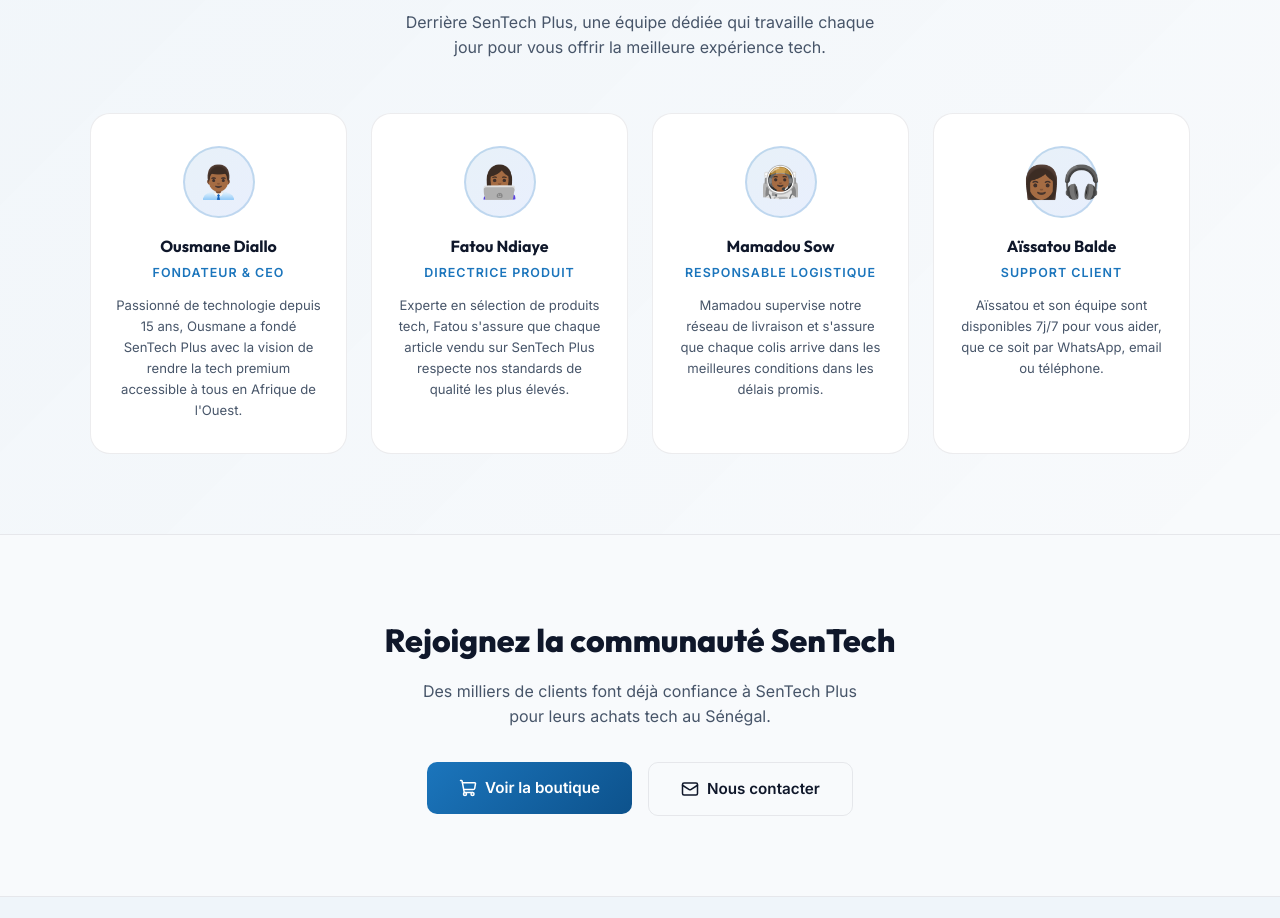
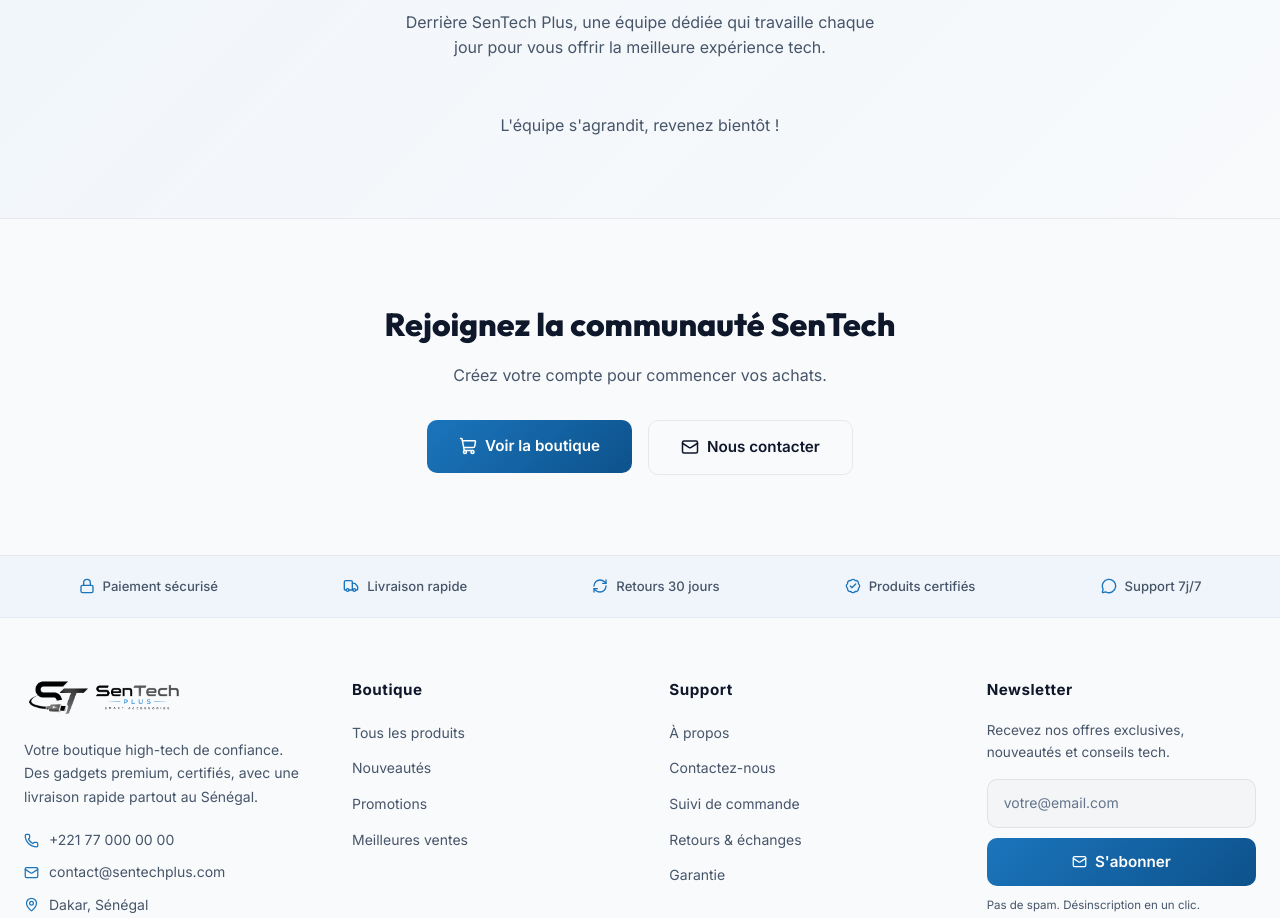
Before and after one commit to sekhoutoure/sentech-plus, a Next.js app: page /a-propos in a window 1280 px wide. Shown: the part 1814-2732 px from the top of the page. Built offline with nearby package versions, Linux system fonts and the light colour scheme.

Commit message:
chore: Remove all fake client data and fake team/stats

```diff
--- a/src/app/a-propos/page.tsx
+++ b/src/app/a-propos/page.tsx
@@ -5,32 +5,7 @@
 
 
 
-const team = [
-  {
-    name: 'Ousmane Diallo',
-    role: 'Fondateur & CEO',
-    emoji: '👨🏾‍💼',
-    bio: 'Passionné de technologie depuis 15 ans, Ousmane a fondé SenTech Plus avec la vision de rendre la tech premium accessible à tous en Afrique de l\'Ouest.',
-  },
-  {
-    name: 'Fatou Ndiaye',
-    role: 'Directrice Produit',
-    emoji: '👩🏾‍💻',
-    bio: 'Experte en sélection de produits tech, Fatou s\'assure que chaque article vendu sur SenTech Plus respecte nos standards de qualité les plus élevés.',
-  },
-  {
-    name: 'Mamadou Sow',
-    role: 'Responsable Logistique',
-    emoji: '👨🏾‍🚀',
-    bio: 'Mamadou supervise notre réseau de livraison et s\'assure que chaque colis arrive dans les meilleures conditions dans les délais promis.',
-  },
-  {
-    name: 'Aïssatou Balde',
-    role: 'Support Client',
-    emoji: '👩🏾‍🎧',
-    bio: 'Aïssatou et son équipe sont disponibles 7j/7 pour vous aider, que ce soit par WhatsApp, email ou téléphone.',
-  },
-];
+const team: any[] = [];
 
 export default function AProposPage() {
   return (
@@ -77,10 +52,10 @@
       }}>
         <div style={{ maxWidth: '960px', margin: '0 auto' }} className="about-stats-grid">
           {[
-            { value: '5,000+', label: 'Clients satisfaits', emoji: '🎉' },
-            { value: '200+', label: 'Produits référencés', emoji: '📦' },
-            { value: '4.8★', label: 'Note moyenne client', emoji: '⭐' },
-            { value: '3 ans', label: 'D\'expérience', emoji: '🏆' },
+            { value: '0', label: 'Clients satisfaits', emoji: '🎉' },
+            { value: '0', label: 'Produits référencés', emoji: '📦' },
+            { value: 'N/A', label: 'Note moyenne client', emoji: '⭐' },
+            { value: 'N/A', label: 'D\'expérience', emoji: '🏆' },
           ].map(s => (
             <div key={s.label} style={{ textAlign: 'center', padding: '24px 16px' }}>
               <div style={{ fontSize: '2rem', marginBottom: '8px' }}>{s.emoji}</div>
@@ -144,7 +119,10 @@
             </p>
           </div>
           <div style={{ display: 'grid', gridTemplateColumns: 'repeat(auto-fill, minmax(240px, 1fr))', gap: '24px' }}>
-            {team.map(member => (
+            {team.length === 0 ? (
+              <p style={{ color: '#475569', textAlign: 'center', gridColumn: '1 / -1' }}>L'équipe s'agrandit, revenez bientôt !</p>
+            ) : (
+              team.map(member => (
               <div key={member.name} style={{
                 background: 'var(--color-sentech-card)', border: '1px solid var(--color-sentech-border)',
                 borderRadius: '20px', padding: '32px 24px', textAlign: 'center',
@@ -178,7 +156,7 @@
                 </div>
                 <p style={{ color: '#475569', fontSize: '0.82rem', lineHeight: 1.6 }}>{member.bio}</p>
               </div>
-            ))}
+            )))}
           </div>
         </div>
       </section>
@@ -189,7 +167,7 @@
           Rejoignez la communauté SenTech
         </h2>
         <p style={{ color: '#475569', marginBottom: '32px', maxWidth: '440px', margin: '0 auto 32px' }}>
-          Des milliers de clients font déjà confiance à SenTech Plus pour leurs achats tech au Sénégal.
+          Créez votre compte pour commencer vos achats.
         </p>
         <div style={{ display: 'flex', gap: '16px', justifyContent: 'center', flexWrap: 'wrap' }}>
           <Link href="/boutique">
--- a/src/app/admin/page.tsx
+++ b/src/app/admin/page.tsx
@@ -13,31 +13,11 @@
 import { useToast } from '@/context/ToastContext';
 
 // Initial Mock Data
-const initialOrders = [
-  { id: '#CMD-2847', customer: 'Amadou Diallo', email: 'amadou.d@gmail.com', product: 'Chargeur GaN 65W', amount: 15900, status: 'Livré', date: '16 Jul 2026' },
-  { id: '#CMD-2846', customer: 'Fatou Sow', email: 'fatou.sow@yahoo.fr', product: 'Écouteurs TWS Pro X1', amount: 24900, status: 'En cours', date: '16 Jul 2026' },
-  { id: '#CMD-2845', customer: 'Ibrahima Bah', email: 'ibrahima.bah@gmail.com', product: 'Montre Connectée Series 8', amount: 59900, status: 'En attente', date: '15 Jul 2026' },
-  { id: '#CMD-2844', customer: 'Mariama Koné', email: 'mariama.kone@hotmail.com', product: 'Power Bank 20000mAh', amount: 19900, status: 'Livré', date: '15 Jul 2026' },
-  { id: '#CMD-2843', customer: 'Oumar Traoré', email: 'oumar.traore@gmail.com', product: 'Casque Audio NC Pro', amount: 45900, status: 'Livré', date: '14 Jul 2026' },
-  { id: '#CMD-2842', customer: 'Khady Ndiaye', email: 'khady.n@gmail.com', product: 'Support Téléphone MagSafe', amount: 8900, status: 'Annulé', date: '14 Jul 2026' },
-];
-
-const initialCustomers = [
-  { id: 'CUST-001', name: 'Amadou Diallo', email: 'amadou.d@gmail.com', city: 'Dakar', ordersCount: 5, totalSpent: 89500, type: 'VIP' },
-  { id: 'CUST-002', name: 'Fatou Sow', email: 'fatou.sow@yahoo.fr', city: 'Saint-Louis', ordersCount: 3, totalSpent: 48900, type: 'Régulier' },
-  { id: 'CUST-003', name: 'Ibrahima Bah', email: 'ibrahima.bah@gmail.com', city: 'Thiès', ordersCount: 2, totalSpent: 74800, type: 'Régulier' },
-  { id: 'CUST-004', name: 'Mariama Koné', email: 'mariama.kone@hotmail.com', city: 'Dakar', ordersCount: 6, totalSpent: 112000, type: 'VIP' },
-  { id: 'CUST-005', name: 'Oumar Traoré', email: 'oumar.traore@gmail.com', city: 'Touba', ordersCount: 1, totalSpent: 45900, type: 'Nouveau' },
-  { id: 'CUST-006', name: 'Khady Ndiaye', email: 'khady.n@gmail.com', city: 'Ziguinchor', ordersCount: 4, totalSpent: 52400, type: 'Régulier' },
-];
-
-const initialPromos = [
-  { code: 'SENTECH20', discount: '20%', type: 'Pourcentage', uses: 142, status: 'Actif', expires: '31 Aug 2026' },
-  { code: 'BIENVENUE10', discount: '10%', type: 'Pourcentage', uses: 389, status: 'Actif', expires: '31 Dec 2026' },
-  { code: 'FREESHIP', discount: 'Livraison Gratuite', type: 'Offert', uses: 95, status: 'Actif', expires: '15 Aug 2026' },
-  { code: 'GAMING15', discount: '15%', type: 'Pourcentage', uses: 64, status: 'Actif', expires: '20 Jul 2026' },
-  { code: 'PROMO30', discount: '30%', type: 'Pourcentage', uses: 50, status: 'Expiré', expires: '01 Jul 2026' },
-];
+const initialOrders: any[] = [];
+
+const initialCustomers: any[] = [];
+
+const initialPromos: any[] = [];
 
 const statusColors: Record<string, string> = {
   'Livré': '#10b981',
@@ -391,10 +371,10 @@
     .reduce((sum, o) => sum + o.amount, 0);
 
   const statsList = [
-    { label: 'Ventes cumulées', value: formatPrice(totalSalesAmount + 2450000), change: '+18%', up: true, icon: <DollarSign size={20} color="#1b75bc" /> },
-    { label: 'Commandes totales', value: String(ordersList.length + 137), change: '+12%', up: true, icon: <Box size={20} color="#1b75bc" /> },
-    { label: 'Clients enregistrés', value: String(customersList.length + 886), change: '+8%', up: true, icon: <Users size={20} color="#1b75bc" /> },
-    { label: 'Produits au catalogue', value: String(productList.length), change: 'Stock OK', up: true, icon: <ShoppingCart size={20} color="#1b75bc" /> },
+    { label: 'Ventes cumulées', value: formatPrice(totalSalesAmount), change: 'N/A', up: true, icon: <DollarSign size={20} color="#1b75bc" /> },
+    { label: 'Commandes totales', value: String(ordersList.length), change: 'N/A', up: true, icon: <Box size={20} color="#1b75bc" /> },
+    { label: 'Clients enregistrés', value: String(customersList.length), change: 'N/A', up: true, icon: <Users size={20} color="#1b75bc" /> },
+    { label: 'Produits au catalogue', value: String(productList.length), change: 'N/A', up: true, icon: <ShoppingCart size={20} color="#1b75bc" /> },
   ];
 
   if (!authorized) {
--- a/src/app/compte/page.tsx
+++ b/src/app/compte/page.tsx
@@ -125,7 +125,7 @@
   };
 
   const initials = userName.split(' ').map(n => n[0]).join('').substring(0, 2).toUpperCase();
-  const loyaltyPoints = orders.reduce((sum, o) => sum + Math.floor(o.total / 1000), 0) + 100;
+  const loyaltyPoints = orders.reduce((sum, o) => sum + Math.floor(o.total / 1000), 0);
 
   if (!authorized) {
     return (
```
